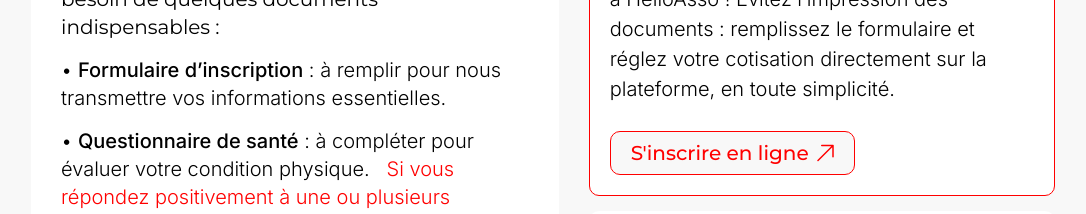
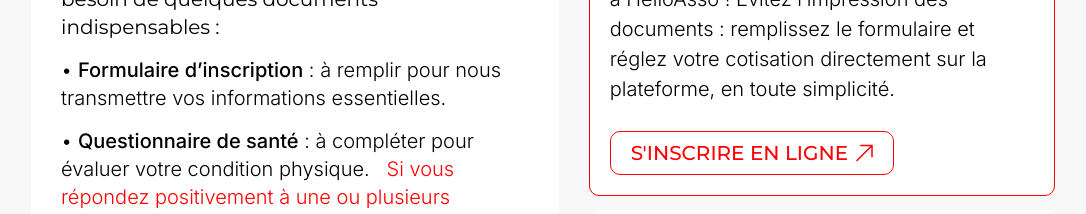
Before and after one commit to Matsuel/CACBO-Badminton, a Next.js app: page /adherer in a window 1280 px wide. Shown: the part 1640-1854 px from the top of the page, without its empty margins (97-1183 px from the left). Built offline with nearby package versions, Linux system fonts and the light colour scheme; a web font is replaced by a local one.

Commit message:
Component Button -> add white boolean for use whitebroken or white color

```diff
--- a/src/components/button/index.tsx
+++ b/src/components/button/index.tsx
@@ -7,6 +7,7 @@ interface ButtonProps extends React.ButtonHTMLAttributes<HTMLButtonElement> {
     href: string
     target?: '_blank' | '_self' | '_parent' | '_top'
     rowReverse?: boolean
+    white?: boolean
 }
 
 const Button = ({
@@ -16,11 +17,12 @@ const Button = ({
     href,
     target = '_self',
     rowReverse = false,
+    white = false,
 }: ButtonProps) => {
 
     const buttonStyle = {
-        primary: 'bg-whitebroken text-redcolor border-1 border-redcolor text-20 hover:bg-redcolor hover:text-whitebroken transition-all duration-300 ease-in-out',
-        inverted: 'bg-redcolor text-whitebroken border-1 border-redcolor text-20 hover:bg-whitebroken hover:text-redcolor transition-all duration-300 ease-in-out',
+        primary: `${white ? "bg-white" : "bg-whitebroken"} text-redcolor border-1 border-redcolor text-20 hover:bg-redcolor ${white ? "hover:text-white" : "hover:text-whitebroken"} transition-all duration-300 ease-in-out`,
+        inverted: `bg-redcolor ${white ? "text-white" : "text-whitebroken"} border-1 border-redcolor text-20 ${white ? "hover:bg-white" : "hover:bg-whitebroken"} hover:text-redcolor transition-all duration-300 ease-in-out`,
     }
 
     return (
--- a/src/pages/adherer.tsx
+++ b/src/pages/adherer.tsx
@@ -99,10 +99,13 @@ const Adherer = () => {
                             <span className="underline">Documents nécessaires</span> : préparez votre dossier 📋
                         </h3>
 
-                        <ListTitle>Pour valider votre inscription, nous aurons besoin de quelques documents indispensables :</ListTitle>
+                        <ListTitle>Pour valider votre inscription, nous aurons besoin de quelques documents
+                            indispensables :</ListTitle>
 
-                        <ListElement><strong className="font-medium">Formulaire d’inscription</strong> : à remplir pour nous transmettre vos informations essentielles.</ListElement>
-                        <ListElement><strong className="font-medium">Questionnaire de santé</strong> : à compléter pour évaluer
+                        <ListElement><strong className="font-medium">Formulaire d’inscription</strong> : à remplir pour
+                            nous transmettre vos informations essentielles.</ListElement>
+                        <ListElement><strong className="font-medium">Questionnaire de santé</strong> : à compléter pour
+                            évaluer
                             votre condition physique.
                             <span
                                 className="text-redcolor"> &nbsp; Si vous répondez positivement à une ou plusieurs questions</span>,
@@ -136,11 +139,13 @@ const Adherer = () => {
                                 simplicité.
                             </p>
 
-                            <Button href="/inscription"
-                            rowReverse
-                                    icon={Goto}
+                            <Button
+                                href="/inscription"
+                                rowReverse
+                                white
+                                icon={Goto}
                             >
-                                S&apos;inscrire en ligne
+                                S&apos;INSCRIRE EN LIGNE
                             </Button>
                         </div>
 
@@ -245,8 +250,11 @@ const Adherer = () => {
 
                         <ListTitle>Nous vous proposons deux formules adaptées à vos besoins :</ListTitle>
 
-                        <ListElement> <span className="font-medium">Formule adulte</span> : <span className="text-redcolor">50 €</span> par personne.</ListElement>
-                        <ListElement> <span className="font-medium">Formule couple</span> : <span className="text-redcolor">90 €</span> pour 2 personnes, idéale pour venir jouer à deux, que vous soyez en couple ou simplement entre amis.</ListElement>
+                        <ListElement> <span className="font-medium">Formule adulte</span> : <span
+                            className="text-redcolor">50 €</span> par personne.</ListElement>
+                        <ListElement> <span className="font-medium">Formule couple</span> : <span
+                            className="text-redcolor">90 €</span> pour 2 personnes, idéale pour venir jouer à deux, que
+                            vous soyez en couple ou simplement entre amis.</ListElement>
 
 
                     </div>
@@ -264,7 +272,8 @@ const Adherer = () => {
                                 Fédération Française de Badminton (FFBaD). Cela signifie que <span
                                 className="font-medium">vous ne payez que la
                                 cotisation au club</span>, sans les coûts additionnels pour la licence fédérale, ni les
-                                contributions à la Ligue et au Comité départemental. Profitez d&apos;une adhésion simple et
+                                contributions à la Ligue et au Comité départemental. Profitez d&apos;une adhésion simple
+                                et
                                 accessible, pour jouer en toute liberté, à un prix imbattable ! 💸
                             </p>
 
--- a/src/pages/index.tsx
+++ b/src/pages/index.tsx
@@ -93,8 +93,12 @@ export default function Home() {
                         </p>
 
                         <div className="w-[100%] h-auto flex flex-row items-center justify-end">
-                            <Button variant="inverted" href="/about" icon={Goto}
-                                    rowReverse={true}
+                            <Button
+                                variant="inverted"
+                                href="/about"
+                                icon={Goto}
+                                rowReverse
+                                white
                             >
                                 DECOUVRIR NOTRE HISTOIRE
                             </Button>
@@ -120,7 +124,7 @@ export default function Home() {
             </div>
 
             <div
-                className="w-[80%] h-auto flex flex-row items-start justify-center gap-5 mt-24 border-1 border-redcolor rounded-ten p-8">
+                className="w-[80%] h-auto flex flex-row items-start justify-center gap-5 mt-24 bg-white border-1 border-redcolor rounded-ten p-8">
 
                 <div className="w-[50%] h-auto flex flex-col items-start justify-center gap-5">
                     <div className="w-[100%] h-auto flex flex-col items-start justify-center gap-3">
@@ -146,9 +150,12 @@ export default function Home() {
                     </div>
 
                     <div className="w-[50%] h-[100%] flex flex-col items-center justify-center gap-5">
-                        <Button href="/contact" variant="inverted"
-                                rowReverse
-                                icon={Goto}
+                        <Button
+                            href="/contact"
+                            variant="inverted"
+                            rowReverse
+                            white
+                            icon={Goto}
                         >
                             JE M&apos;INSCRIS
                         </Button>
```
